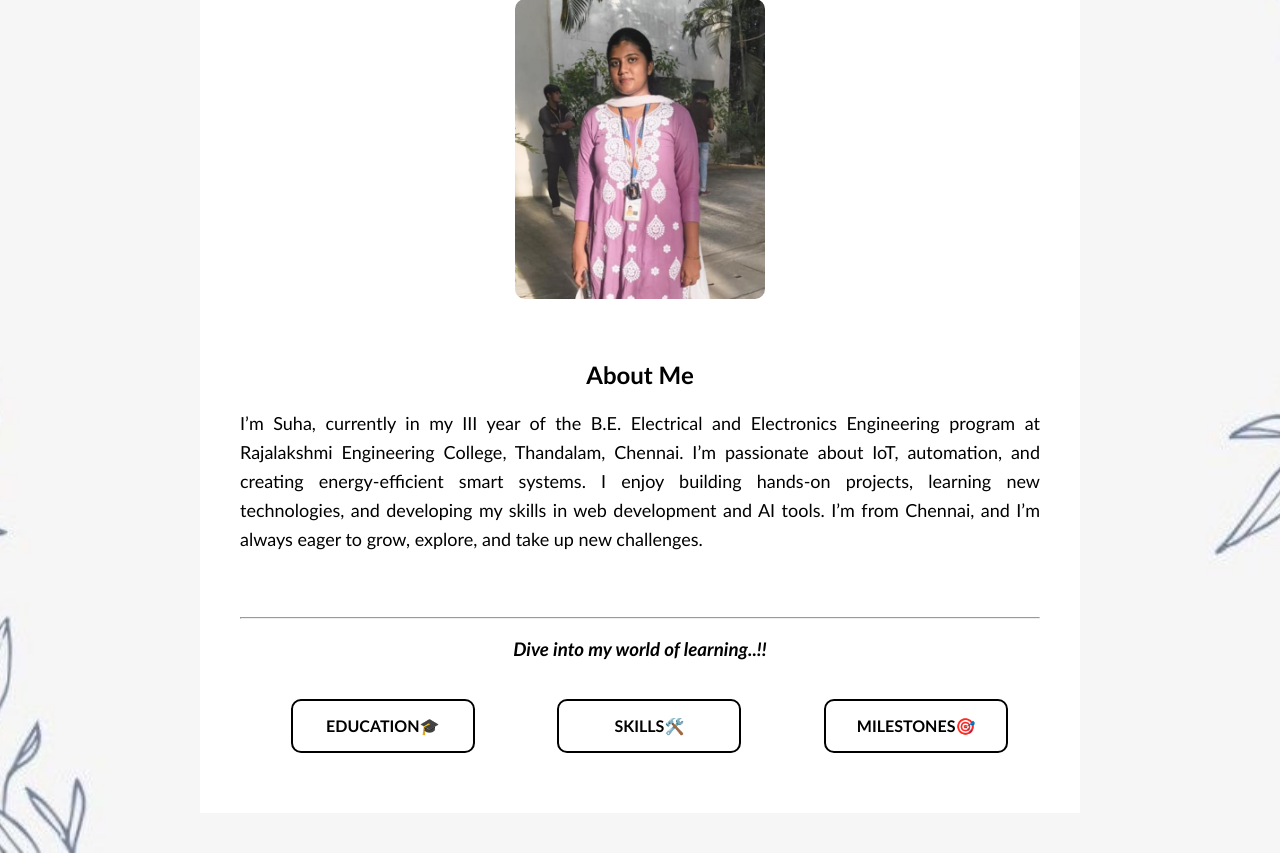
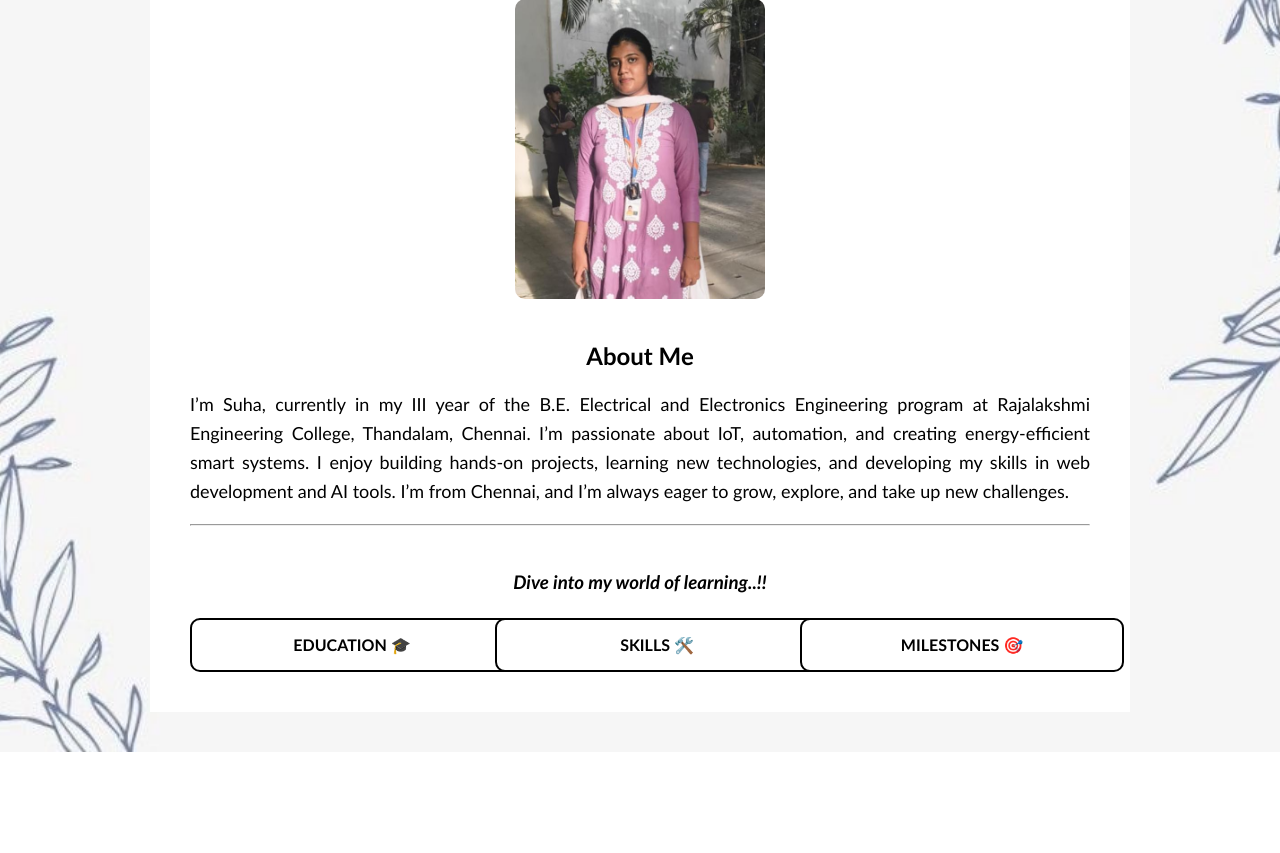
Before and after one commit to suhasinir2005/Portfolio-using-HTML-CSS-Java, a plain HTML site: page index.html in a window 1280 px wide. Shown: the part 140-993 px from the top of the page. After the commit the page ends 892 px from the top, so only its background shows below. Drawn offline with Linux system fonts and the light colour scheme.

Commit message:
Update index.html

```diff
--- a/index.html
+++ b/index.html
@@ -3,7 +3,7 @@
 <head>
     <meta charset="UTF-8">
     <meta name="viewport" content="width=device-width, initial-scale=1.0">
-    <title>suha</title>
+    <title>Suha</title>
 
     <style>
         body {
@@ -17,12 +17,12 @@
 
         /* MAIN WHITE BLOCK */
         .about-container {
-            max-width: 800px;       /* controls width → gives left/right space */
-            margin: 40px auto;      /* centers the block */
+            max-width: 900px;
+            width: 90%;
+            margin: 40px auto;
             background: white;
             padding: 40px;
-            border-radius:0px;
-            border-style: none;
+            border-radius: 0px;
             text-align: center;
         }
 
@@ -42,10 +42,11 @@
 
         h1 {
             margin-top: 0;
-            font-family: 'Lucida Sans', 'Lucida Sans Regular', 'Lucida Grande', 'Lucida Sans Unicode', Geneva, Verdana, sans-serif;
+            font-family:'Lucida Sans', 'Lucida Sans Regular', 'Lucida Grande', 'Lucida Sans Unicode', Geneva, Verdana, sans-serif;
         }
+
+        /* COMMON BOX STYLE */
         .small-box {
-    width: 150px;
             padding: 15px;
             background-color: white;
             border: 2px solid black;
@@ -53,8 +54,8 @@
             text-align: center;
             font-weight: bold;
             cursor: pointer;
-    margin: 20px auto;     /* keeps it centered */
             transition: 0.3s;
+            width: 100%;
         }
 
         .small-box:hover {
@@ -66,65 +67,40 @@
             text-decoration: none;
             color: black;
         }
-.small-box2{
-    width: 150px;
-    padding: 15px;
-    background-color: white;
-    border: 2px solid black;
-    border-radius: 10px;
-    text-align: center;
-    font-weight: bold;
-    cursor: pointer;
-    margin: 20px auto;     /* keeps it centered */
-    transition: 0.3s;
+
+        /* THREE BOX GRID */
+        .links {
+            display: grid;
+            grid-template-columns: repeat(3, 1fr);
+            gap: 15px;
+            margin-top: 25px;
         }
 
-.small-box2:hover {
-    background-color: lightgray;
-    transform: scale(1.05);
+        /* ------------ MOBILE RESPONSIVE ------------ */
+        @media(max-width: 700px) {
+            .links {
+                grid-template-columns: 1fr;
             }
 
-.box-link2 {
-    text-decoration: none;
-    color: black;
-}
-.small-box3{
-    width: 150px;
-    padding: 15px;
-    background-color: white;
-    border: 2px solid black;
-    border-radius: 10px;
-    text-align: center;
-    font-weight: bold;
-    cursor: pointer;
-    margin: 20px auto;     /* keeps it centered */
-    transition: 0.3s;
+            .profile-img {
+                width: 180px;
+                height: 220px;
             }
 
-.small-box3:hover {
-    background-color: lightgray;
-    transform: scale(1.05);
+            .about-text {
+                font-size: 16px;
             }
-
-.box-link3{
-    text-decoration: none;
-    color: black;
-}
-.links{
-            display: grid;
-            grid-template-columns: repeat(3,1fr);
-            padding-left: 5mm;
-            gap:5mm;
-            border-radius:10px;
         }
     </style>
 </head>
+
 <body>
 
     <div class="about-container">
+
         <h1>SUHASINI R</h1>
 
-        <img src="pic.jpg" class="profile-img"><br><br><br>
+        <img src="pic.jpg" class="profile-img"><br><br>
 
         <h2>About Me</h2>
 
@@ -134,16 +110,28 @@
             and creating energy-efficient smart systems. I enjoy building hands-on projects, learning new
             technologies, and developing my skills in web development and AI tools. I’m from Chennai,
             and I’m always eager to grow, explore, and take up new challenges.
-        </p><BR><BR>
-    <HR>
-    <h3><I>Dive into my world of learning..!!</I></h3>
+        </p>
+
+        <hr><br>
+
+        <h3><i>Dive into my world of learning..!!</i></h3>
+
         <div class="links">
-    <a href="edu.htm" class="box-link2" target="_blank">
-    <div class="small-box2">EDUCATION🎓 </div>
+
+            <a href="edu.htm" class="box-link" target="_blank">
+                <div class="small-box">EDUCATION 🎓</div>
+            </a>
+
             <a href="skill.htm" class="box-link" target="_blank">
-    <div class="small-box3"> SKILLS🛠️</div>
-    <a href="pr.htm" class="box-link3" target="_blank">
-    <div class="small-box"> MILESTONES🎯 </div>
+                <div class="small-box">SKILLS 🛠️</div>
+            </a>
+
+            <a href="pr.htm" class="box-link" target="_blank">
+                <div class="small-box">MILESTONES 🎯</div>
+            </a>
+
+        </div>
+
     </div>
 
 </body>
```
Lines whose indentation alone changed are shown as unchanged.
